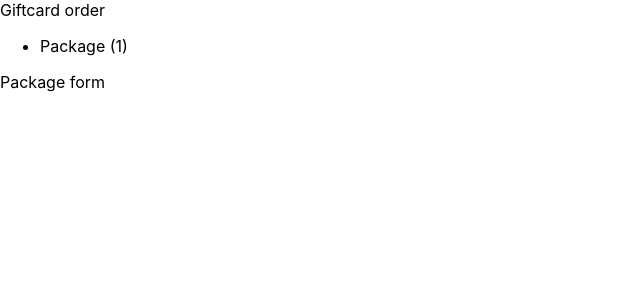
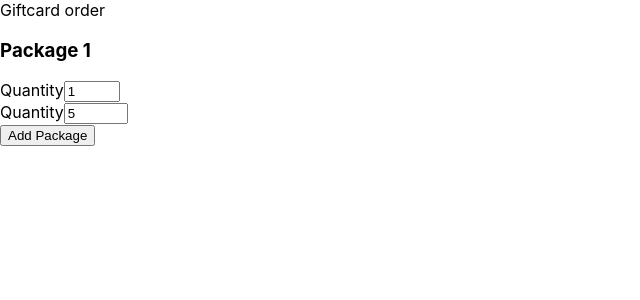
Before and after one commit to krasnoshapka/cc_interview, a React (Create React App) app: page / in a window 1280 px wide. Shown: the top 300 px of the page, without its empty margins (0-640 px from the left). Built offline with nearby package versions, Linux system fonts and the light colour scheme.

Commit message:
Implemented add\modify package form and render packages list from context.

```diff
--- a/src/components/PackageForm.tsx
+++ b/src/components/PackageForm.tsx
@@ -6,12 +6,53 @@ export interface PackageFormProps extends React.ComponentPropsWithoutRef<"form">
   p?: IPackage;
 }
 
-const PackageForm: React.FC<PackageFormProps> = ({formType, p, ...props}: PackageFormProps) => {
-  const {addPackage, modifyPackage} = React.useContext(PackageContext) as PackageContextType;
+const defaultPackage = {
+  packageId: 0,
+  quantity: 1,
+  amount: 5.00
+};
+
+const PackageForm: React.FC<PackageFormProps> = ({formType, p = defaultPackage, ...props}: PackageFormProps) => {
+  const {packages, addPackage, modifyPackage} = React.useContext(PackageContext) as PackageContextType;
+  const [formData, setFormData] = React.useState<IPackage>(p);
+
+  const handleForm = (e: React.FormEvent<HTMLInputElement>): void => {
+    setFormData({
+      ...formData,
+      [e.currentTarget.id]: e.currentTarget.value
+    });
+  };
+
+  const handleSavePackage = (e: React.FormEvent, formData: IPackage | any) => {
+    e.preventDefault();
+    // TODO: implement better form data validation here
+
+    if (formType == 'add') {
+      // TODO: send add request here
+
+      addPackage(formData);
+      setFormData(defaultPackage);
+    } else {
+      // TODO: send modify request here
+
+      modifyPackage(formData);
+    }
+  }
 
   return (
-    <form >
-      Package form
+    <form onSubmit={(e) => handleSavePackage(e, formData)}>
+      <h3>Package {formType == 'add' ? packages.length + 1 : formData.packageId + 1}</h3>
+      <div>
+        <label htmlFor='quantity'>Quantity</label>
+        <input id="quantity" type="number" min="1" max="99" value={formData.quantity} onChange={handleForm} />
+      </div>
+      <div>
+        <label htmlFor='amount'>Quantity</label>
+        <input id="amount" type="number" min="5" max="150" value={formData.amount} onChange={handleForm} />
+      </div>
+      <button>
+        {formType == 'add' ? 'Add' : 'Save'} Package
+      </button>
     </form>
   );
 }
--- a/src/components/PackageList.tsx
+++ b/src/components/PackageList.tsx
@@ -1,16 +1,16 @@
 import React from 'react';
-import {PackageListItem, PackageListItemProps} from "./PackageListItem";
+import {PackageListItem} from "./PackageListItem";
 import {PackageContext} from "../context/packageContext";
 
 function PackageList() {
   const { packages, modifyPackage } = React.useContext(PackageContext) as PackageContextType;
 
   return (
-    <ul id="package-list">
+    <div id="package-list">
       {packages && packages.map((p) =>
-        <PackageListItem key={p.packageId} {...p} />
+        <PackageListItem key={p.packageId} p={p} />
       )}
-    </ul>
+    </div>
   );
 }
 
--- a/src/components/PackageListItem.tsx
+++ b/src/components/PackageListItem.tsx
@@ -1,12 +1,21 @@
 import React from 'react';
+import PackageForm from "./PackageForm";
 
-export interface PackageListItemProps extends React.ComponentPropsWithoutRef<"li">, IPackage {
+export interface PackageListItemProps extends React.ComponentPropsWithoutRef<"div"> {
+  p: IPackage
 }
 
-export const PackageListItem: React.FC<PackageListItemProps> = ({packageId, quantity, amount, ...props}: PackageListItemProps) => {
+export const PackageListItem: React.FC<PackageListItemProps> = ({p, ...props}: PackageListItemProps) => {
   return (
-    <li className='package-list-item'>
-      Package ({packageId})
-    </li>
+    <div className='package-list-item'>
+      <h3>Package ({p.packageId + 1})</h3>
+      <div className="package-quantity">Quantity: {p.quantity}</div>
+      <div className="package-amount">Amount: {p.amount}</div>
+      <div>Show More...</div>
+      <div>
+        Modify
+        <PackageForm formType="modify" p={p} />
+      </div>
+    </div>
   );
 }
--- a/src/context/packageContext.tsx
+++ b/src/context/packageContext.tsx
@@ -3,20 +3,17 @@ import React from "react";
 export const PackageContext = React.createContext<PackageContextType | null>(null);
 
 const PackageProvider: React.FC<React.ReactNode> = ({ children}) => {
-  const [packages, setPackages] = React.useState<IPackage[]>([
-    {
-      packageId: 1,
-      amount: 10,
-      quantity: 1
-    }
-  ]);
+  const [packages, setPackages] = React.useState<IPackage[]>([]);
 
   const addPackage = (p: IPackage) => {
+    p.packageId = packages.length;
     setPackages([...packages, p]);
   };
 
   const modifyPackage = (p: IPackage) => {
-    setPackages([...packages, p]);
+    const newPackages = [...packages];
+    newPackages[p.packageId] = p;
+    setPackages(newPackages);
   };
 
   return (
```
Also changed, not shown: 1 other file (tests, documents, lock files or other folders).
